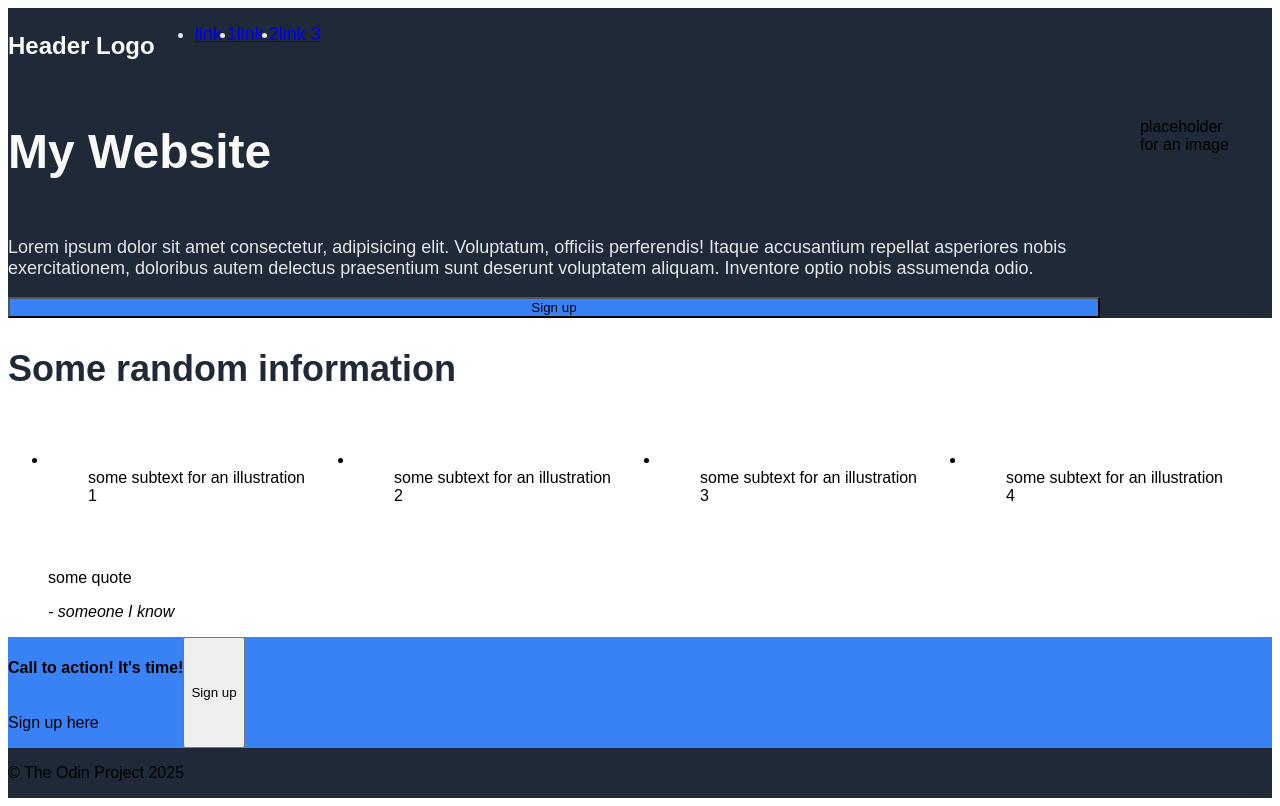
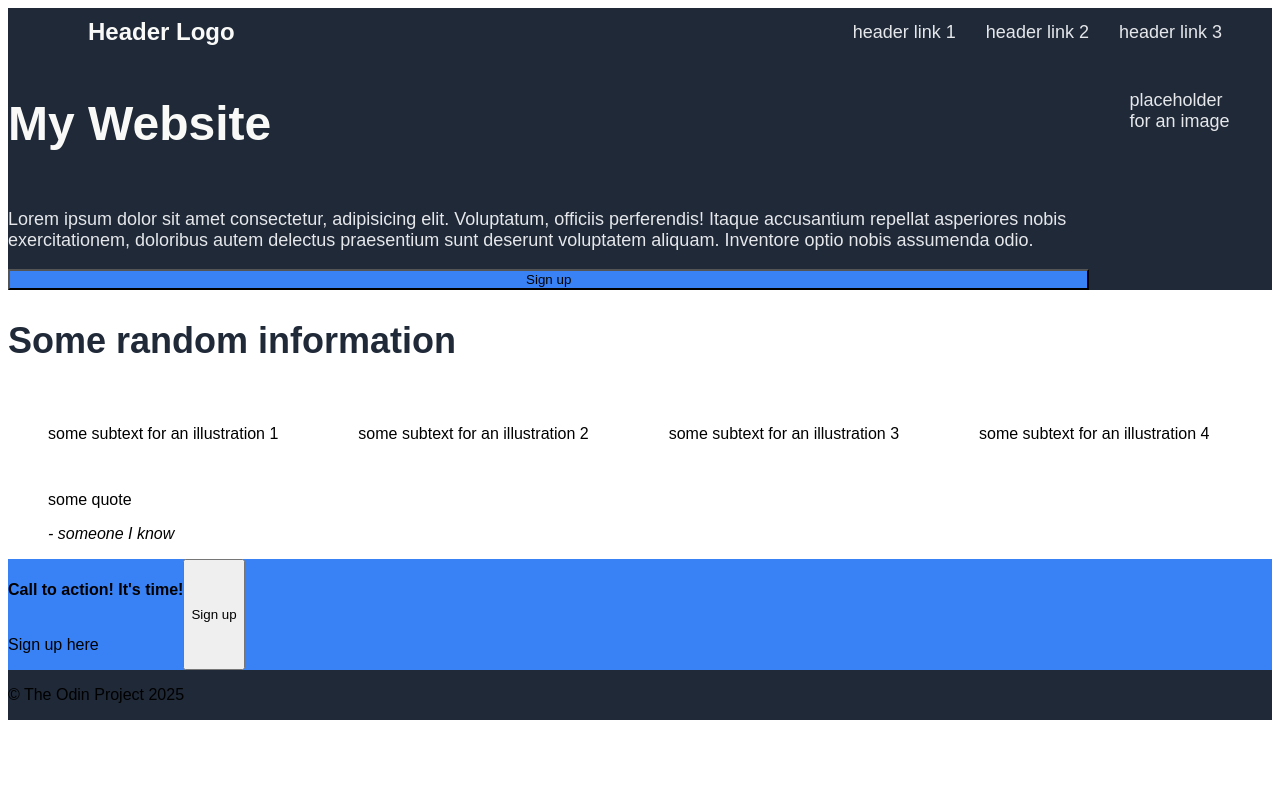
Before and after one commit to MatimotTheTimoters/landing-page, a plain HTML site: page assets/index.html in a window 1280 px wide. Drawn offline with Linux system fonts and the light colour scheme.

Commit message:
Update files: styles and index
- Change task 4 and make it more specific
- Complete task 4:
4. Apply properties on flex containers and flex items in the header
    - [x] box-sizing
    - [x] flex-flow
    - [x] justify-content
    - [x] align-items
    - [x] gap
- Add margin to .logo-text class selector to remove default large margins
- Make border-box universal
- Remove redundant header styles and replace those from task 4

```diff
--- a/assets/index.html
+++ b/assets/index.html
@@ -8,20 +8,20 @@
     </head>
     <body class="flex-col">
         <header class="header flex-row">
-            <div class="flex-row">
-                <img src="" alt="">
+            <div class="logo-container flex-row">
+                <img src="" alt="" class="logo-img">
                 <h3 class="logo-text">Header Logo</h3>
             </div>
-            <nav class="logo-links">
-                <ul class="flex-row">
-                    <li class="secondary-text"><a href="#main-section" rel="noopener noreferrer">link 1</a></li>
-                    <li class="secondary-text"><a href="#info-section" rel="noopener noreferrer">link 2</a></li>
-                    <li class="secondary-text"><a href="#quote-section" rel="noopener noreferrer">link 3</a></li>
+            <nav>
+                <ul class="links-container flex-row">
+                    <li><a href="#main-section" rel="noopener noreferrer" class="secondary-text">header link 1</a></li>
+                    <li><a href="#info-section" rel="noopener noreferrer" class="secondary-text">header link 2</a></li>
+                    <li><a href="#quote-section" rel="noopener noreferrer" class="secondary-text">header link 3</a></li>
                 </ul>
             </nav>
         </header>
 
-        <main class="main">
+        <main class="main flex-col">
             <section id="main-section" class="flex-row">
                 <div class="flex-col">
                     <h1 class="main-text">My Website</h1>
@@ -30,7 +30,7 @@
                 </div>
                 <figure>
                     <img src="" alt="">
-                    <figcaption>placeholder for an image</figcaption>
+                    <figcaption class="secondary-text">placeholder for an image</figcaption>
                 </figure>
             </section>
             <section id="info-section" class="flex-col">
--- a/assets/styles.css
+++ b/assets/styles.css
@@ -22,6 +22,7 @@ footer,
 
 .logo-text {
     font-size: 24px;
+    margin: 10px 0;
 }
 
 .main-text,
@@ -53,6 +54,10 @@ footer,
 
 /* custom */
 
+* {
+    box-sizing: border-box;
+}
+
 .flex-row {
     display: flex;
     flex-flow: row;
@@ -62,3 +67,27 @@ footer,
     display: flex;
     flex-flow: column;
 }
+
+ul {
+    list-style-type: none;
+    padding: 0;
+    margin: 0;
+}
+
+a {
+    text-decoration: none;
+}
+
+/* header */
+
+header {
+    justify-content: space-between;
+    align-items: center;
+}
+
+.logo-container,
+.links-container {
+    margin: 0 50px;
+    gap: 30px;
+    justify-content: space-between;
+}
```
Also changed, not shown: 1 other file.
